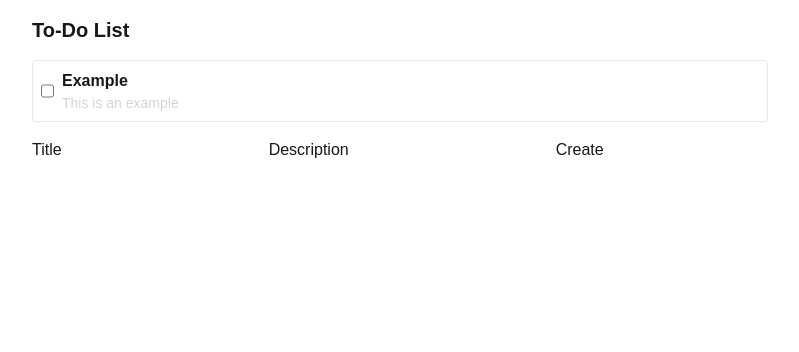
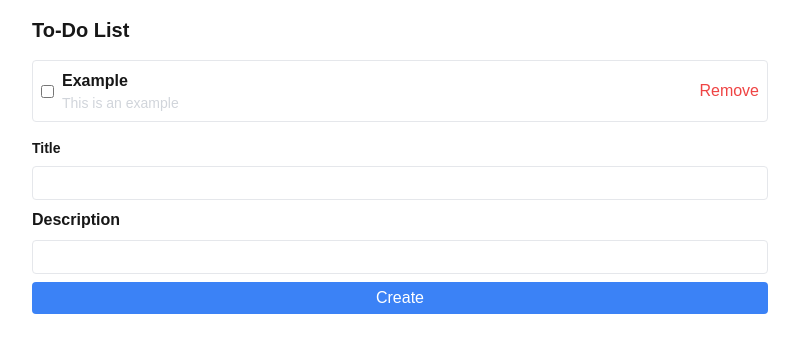
Before and after one commit to JasonBalayev/AI-Convex, a Next.js app: page / in a window 1280 px wide. Shown: the top 352 px of the page, without its empty margins (240-1039 px from the left). Built offline with nearby package versions, Linux system fonts and the light colour scheme.

Commit message:
Frontend

```diff
--- a/src/app/components/new-todo-form.tsx
+++ b/src/app/components/new-todo-form.tsx
@@ -16,13 +16,33 @@ export function NewToDoForm ({onCreate}: ToDoFormProps) {
         setDescription("");
       }
 
-    return (
+      return (
         <form onSubmit={handleSubmit}>
-        <label htmlFor="title">Title</label>
-        <input type="text" name="title" id="title" value={title} onChange={e => setTitle(e.target.value)} style={{ color: 'black' }}/>
-        <label htmlFor="description">Description</label>
-        <input type="text" name="description" id="description" value={description} onChange={e => setDescription(e.target.value)} style={{ color: 'black' }}/>
-        <button type="submit">Create</button>
-      </form>
-    )
-}
+          <div className="flex flex-col gap-2">
+            <label className="text-sm font-semibold" htmlFor="title">Title</label>
+            <input
+              className="p-1 border rounded"
+              type="text"
+              name="title"
+              id="title"
+              value={title}
+              onChange={(e) => setTitle(e.target.value)}
+              style={{ color: 'black' }}
+            />
+            <label className="text sm font-semibold" htmlFor="description">Description</label>
+            <input
+              className="p-1 border rounded"
+              type="text"
+              name="description"
+              id="description"
+              value={description}
+              onChange={(e) => setDescription(e.target.value)}
+              style={{ color: 'black' }}
+            />
+            <button className="bg-blue-500 p-1 rounded text-white" type="submit">
+              Create
+            </button>
+          </div>
+        </form>
+      );
+    }
--- a/src/app/page.tsx
+++ b/src/app/page.tsx
@@ -30,6 +30,12 @@ export default function Home() {
                 return newTodos;
               })
             }}
+            onRemove={()=>{
+              setTodos((prev) => {
+                const newTodos = [...prev].filter((_, i) => i !== index);
+                return newTodos
+              });
+            }}
           />
         ))}
       </ul>
@@ -46,14 +52,15 @@ export default function Home() {
   );
 }
 
-function ToDoItem({ title, description, completed, onCompleteChanged }: {
+function ToDoItem({ title, description, completed, onCompleteChanged, onRemove }: {
   title: string;
   description: string;
   completed: boolean;
   onCompleteChanged: (newValue: boolean) => void;
+  onRemove: () => void;
 }) {
   return (
-    <li className="flex gap-2 border rounded p-2">
+    <li className="w- full flex items-center gap-2 border rounded p-2">
       <input
         type="checkbox"
         checked={completed}
@@ -63,6 +70,9 @@ function ToDoItem({ title, description, completed, onCompleteChanged }: {
         <p className="font-semibold">{title}</p>
         <p className="text-sm text-gray-300">{description}</p>
       </div>
+      <div className = "ml-auto">
+        <button type="button" className="text-red-500" onClick={() => onRemove()}>Remove</button>
+      </div>
     </li>
   );
 }
```
